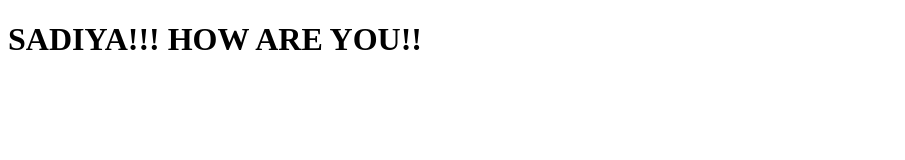
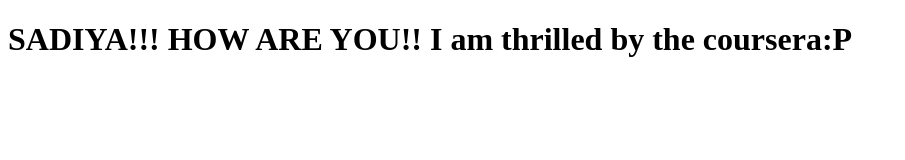
Before and after one commit to mkaleemullahk/caleemkodes, a plain HTML site: page index.html in a window 1280 px wide. Shown: the whole page, without its empty margins (0-905 px from the left). Drawn offline with Linux system fonts and the light colour scheme.

Commit message:
Next version of web file

```diff
--- a/index.html
+++ b/index.html
@@ -5,6 +5,6 @@
     <title>Hello Sadu beti</title>
   </head>
   <body>
-    <h1>SADIYA!!! HOW ARE YOU!!</h1>
+    <h1>SADIYA!!! HOW ARE YOU!! I am thrilled by the coursera:P</h1>
   </body>
 </html>
```
